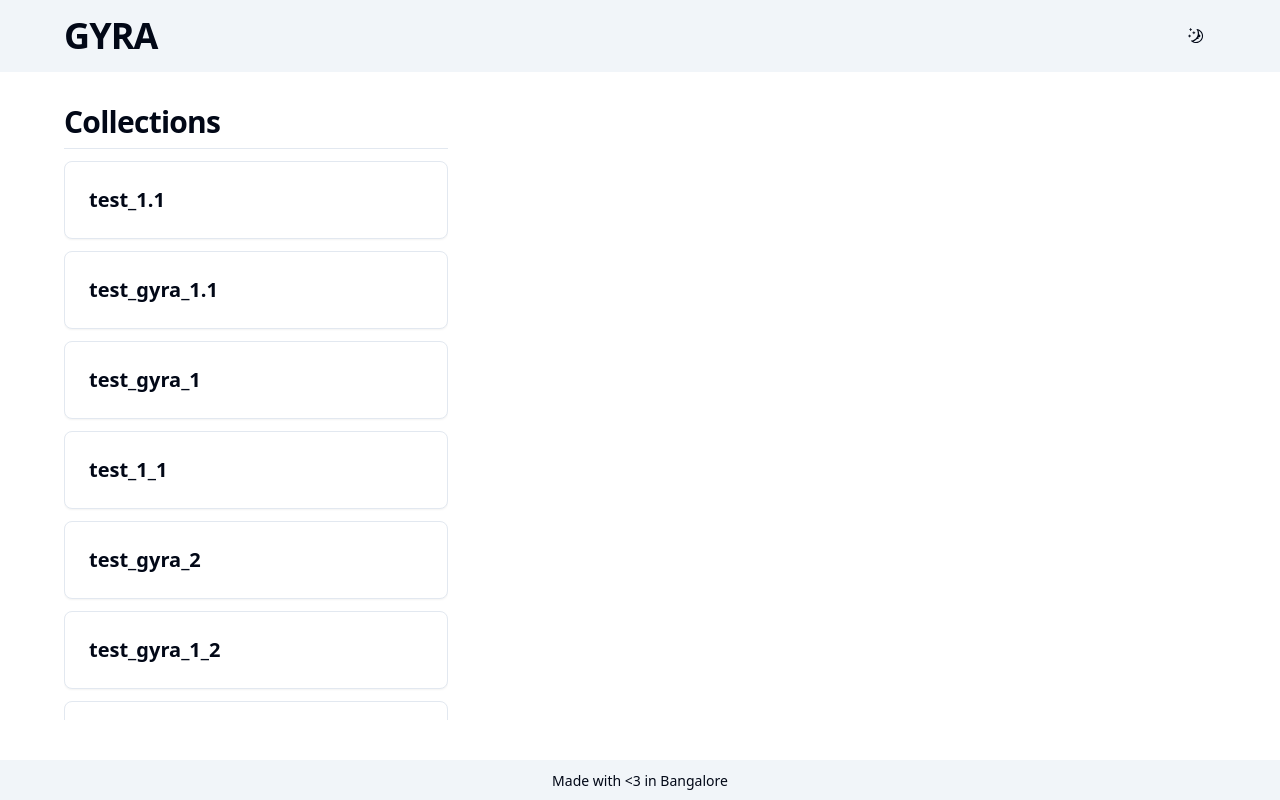
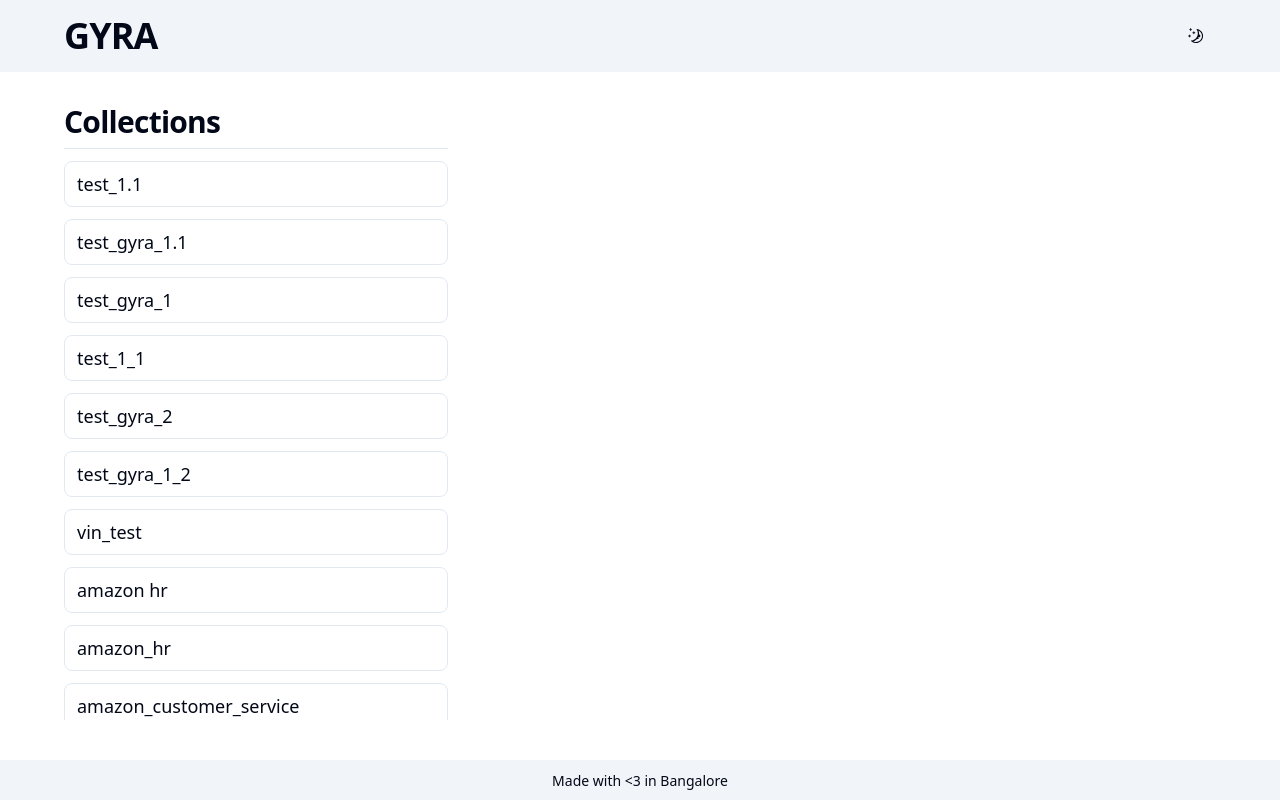
Before and after one commit to vinayakvivek/gyra-demo, a React (Vite) app: page / in a window 1280 px wide. Built offline with nearby package versions, Linux system fonts and the light colour scheme.

Commit message:
Update collection item design

```diff
--- a/src/components/CollectionList.tsx
+++ b/src/components/CollectionList.tsx
@@ -1,4 +1,3 @@
-import { Card, CardHeader } from "./ui/card";
 import { ScrollArea } from "./ui/scroll-area";
 import { forwardRef } from "react";
 import { cn } from "../lib/utils";
@@ -29,17 +28,18 @@ const ListItem = (item: Collection) => {
   };
 
   return (
-    <Card
-      className={cn("hover:bg-accent hover:cursor-pointer", {
-        "border-foreground": item.collection_name === collection,
-      })}
+    <div
+      className={cn(
+        "hover:bg-accent hover:cursor-pointer flex flex-row justify-between items-center border rounded-lg px-3 py-2",
+        {
+          "border-foreground": item.collection_name === collection,
+        }
+      )}
       onClick={handleClick}
     >
-      <CardHeader className="flex flex-row justify-between">
-        <span className="text-xl font-bold">{item.collection_name}</span>
-        {createConvoQuery.isLoading && <LoadingCircle />}
-      </CardHeader>
-    </Card>
+      <span className="text-lg">{item.collection_name}</span>
+      {createConvoQuery.isLoading && <LoadingCircle />}
+    </div>
   );
 };
 
```
